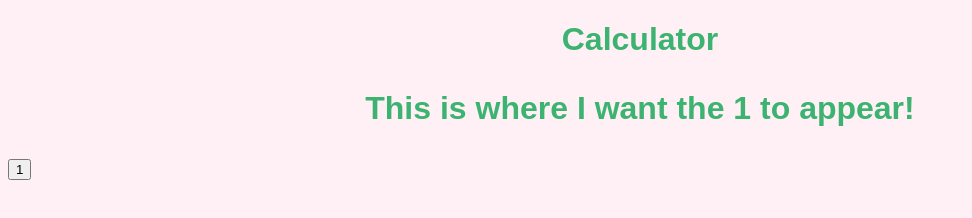
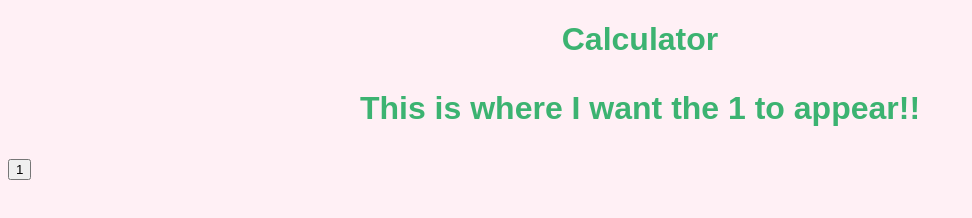
Before and after one commit to armartin24/js-calculator, a plain HTML site: page index.html in a window 1280 px wide. Shown: the whole page, without its empty margins (0-972 px from the left). Drawn offline with nearby package versions, Linux system fonts and the light colour scheme.

Commit message:
Update index.html

```diff
--- a/index.html
+++ b/index.html
@@ -14,7 +14,7 @@
   <body>
     <h1>
       Calculator
-      <p id=body> This is where I want the 1 to appear! </p>
+      <p id="body"> This is where I want the 1 to appear!! </p>
    </h1>
     <input type="button" value="1" onclick="number_one();" />
   </body>
```
